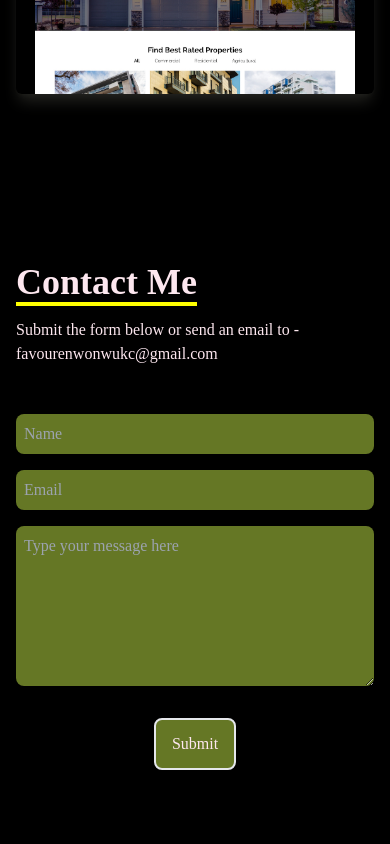
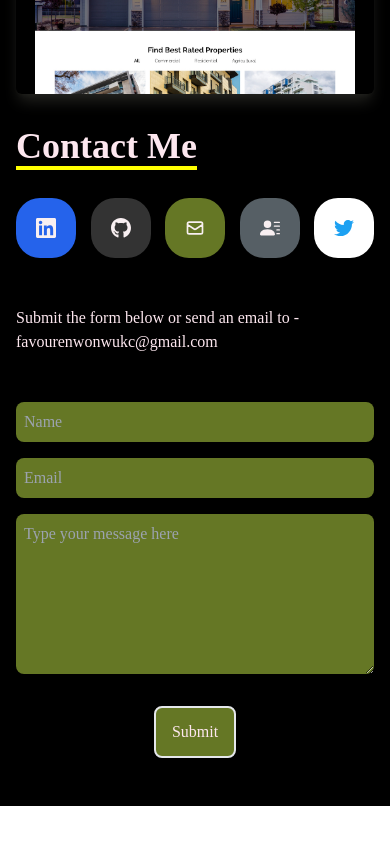
Before and after one commit to TheTechGoddess/my_portfolio, a React (Create React App) app: page / in a window 390 px wide. Shown: the part 4178-5022 px from the top of the page. After the commit the page ends 4984 px from the top, so only its background shows below. Built offline with nearby package versions, Linux system fonts and the light colour scheme.

Commit message:
mobile socials

```diff
--- a/src/components/Contact.jsx
+++ b/src/components/Contact.jsx
@@ -1,11 +1,43 @@
 import React from 'react'
+import {FaGithub, FaLinkedin, FaTwitter } from 'react-icons/fa'
+import { HiOutlineMail } from 'react-icons/hi'
+import { BsFillPersonLinesFill } from 'react-icons/bs'
 
 const Contact = () => {
   return (
-    <div name='contact' className='w-full h-screen bg-black text-[#FDE7EF] flex justify-center items-center p-4'>
+    <div name='contact' className='w-full  bg-black text-[#FDE7EF] flex justify-center items-center p-4'>
         <form action="https://getform.io/f/d049b3df-f8b6-4102-84f2-a402bd614d09" method="POST" className='flex flex-col max-w-[600px] w-full'>
             <div className='pb-8'>
                 <p className='text-4xl font-bold inline border-b-4 border-[yellow]'>Contact Me</p>
+                <div className='lg:hidden'>
+            <ul className='flex justify-between my-8'>
+                <li className='w-[60px] h-[60px] flex hover:ml-[-10px] duration-300 bg-blue-600 rounded-3xl'>
+                    <a className='flex justify-between items-center w-full text-[#F8EFF1]' href="/"><FaLinkedin size={30}/>
+                        </a>
+                </li>
+
+                <li className='w-[60px] h-[60px] flex hover:ml-[-10px] duration-300 bg-[#333] rounded-3xl'>
+                    <a className='flex justify-between items-center w-full text-[#F8EFF1]' href="/"><FaGithub size={30}/>
+                        </a>
+                </li>
+
+                <li className='w-[60px] h-[60px] flex hover:ml-[-10px] duration-300 bg-[#657725] rounded-3xl'>
+                    <a className='flex justify-between items-center w-full text-[#F8EFF1]' href="/"><HiOutlineMail size={30}/>
+                        </a>
+                </li>
+
+                <li className='w-[60px] h-[60px] flex hover:ml-[-10px] duration-300 bg-[#565f65] rounded-3xl'>
+                    <a className='flex justify-between items-center w-full text-[#F8EFF1]' href="/"><BsFillPersonLinesFill size={30}/>
+                        </a>
+                </li>
+
+                <li className='w-[60px] h-[60px] flex hover:ml-[-10px] duration-300 bg-[#fff] rounded-3xl'>
+                    <a className='flex justify-between items-center w-full text-[#1DA1F2]' href="/"><FaTwitter size={30}/>
+                        </a>
+                </li>
+            </ul>
+
+        </div>
                 <p className='py-4 '>Submit the form below or send an email to - favourenwonwukc@gmail.com</p>
             </div>
             <input type="text" placeholder='Name' name='name' className='p-2 bg-[#657725] rounded-lg'/>
--- a/src/components/Projects.jsx
+++ b/src/components/Projects.jsx
@@ -21,8 +21,8 @@
 
 
                     {/* hover effects */}
-                    <div className='opacity-0 group-hover:opacity-100'>
-                        <span className='text-2xl font-bold tracking-wider'> ReactJs Application</span>
+                    <div className='opacity-0 group-hover:opacity-100 text-center'>
+                        <span className='text-2xl font-bold tracking-wider'> Meta Bnb</span>
                         <div className='pt-8 text-center'>
                             <a href="https://thetechgoddess.github.io/meta_bnb/">
                                 <button className='text-center rounded-lg px-4 py-3 m-2 bg-white text-black font-bold text-lg'>
```
Also changed, not shown: 1 other file (tests, documents, lock files or other folders).
